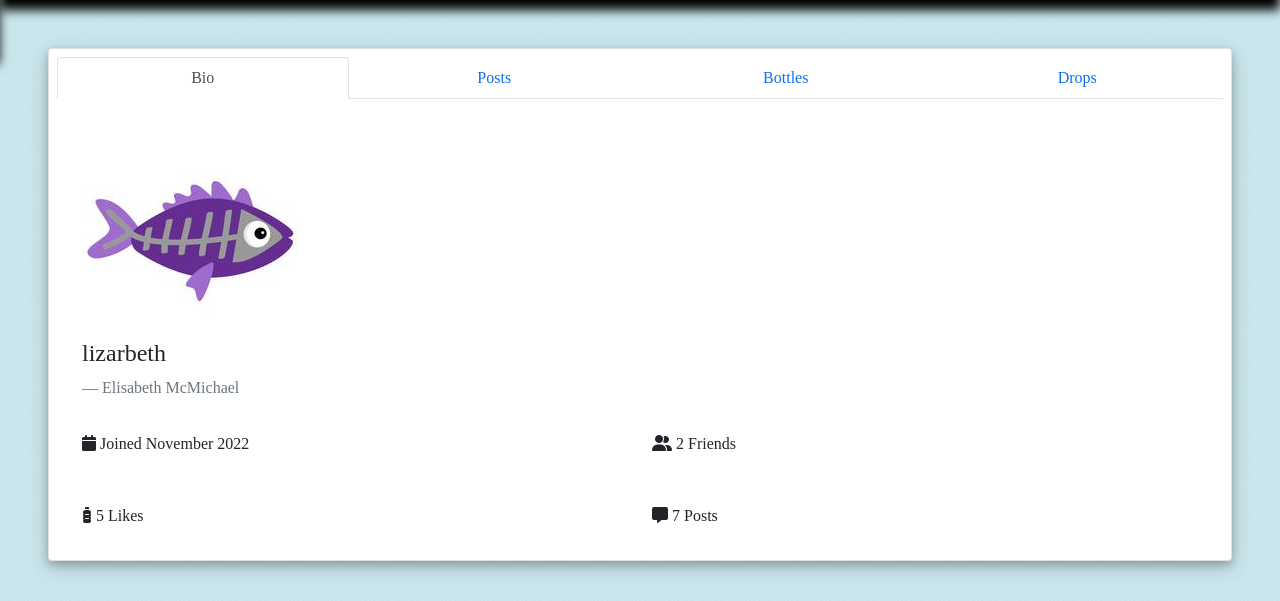
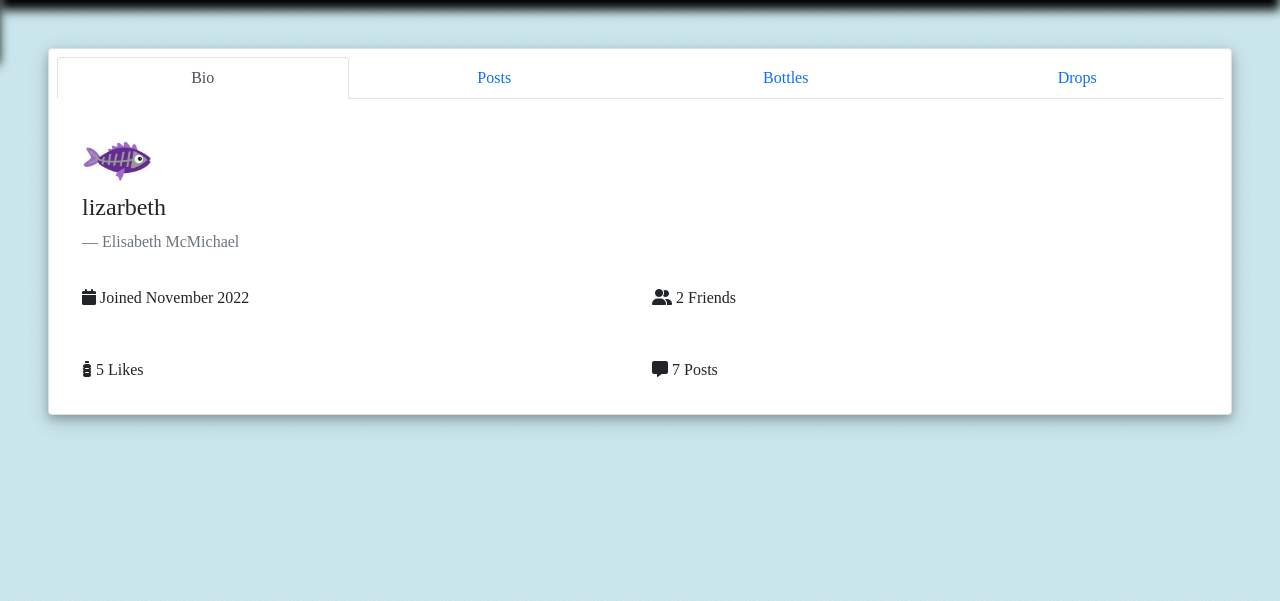
Before and after one commit to lizarbeth/p4, a PHP site: page /profile.php?username=lizarbeth in a window 1280 px wide. Shown: the part 74-675 px from the top of the page. Run offline with PHP 8.4, Linux system fonts and the light colour scheme; data comes from the database, SQL or seed files in the repository; some libraries are stand-ins or nearby versions; some web fonts are replaced.

Commit message:
Update dashboard.css

```diff
--- a/dashboard.css
+++ b/dashboard.css
@@ -216,3 +216,7 @@ div.col-sm-4.pt-5.mt-5 > p{
 #titleicons {
     color: #1c228c;
 }
+img.profilepic{
+    width: 70px;
+    margin-right: 10px;
+}
```
